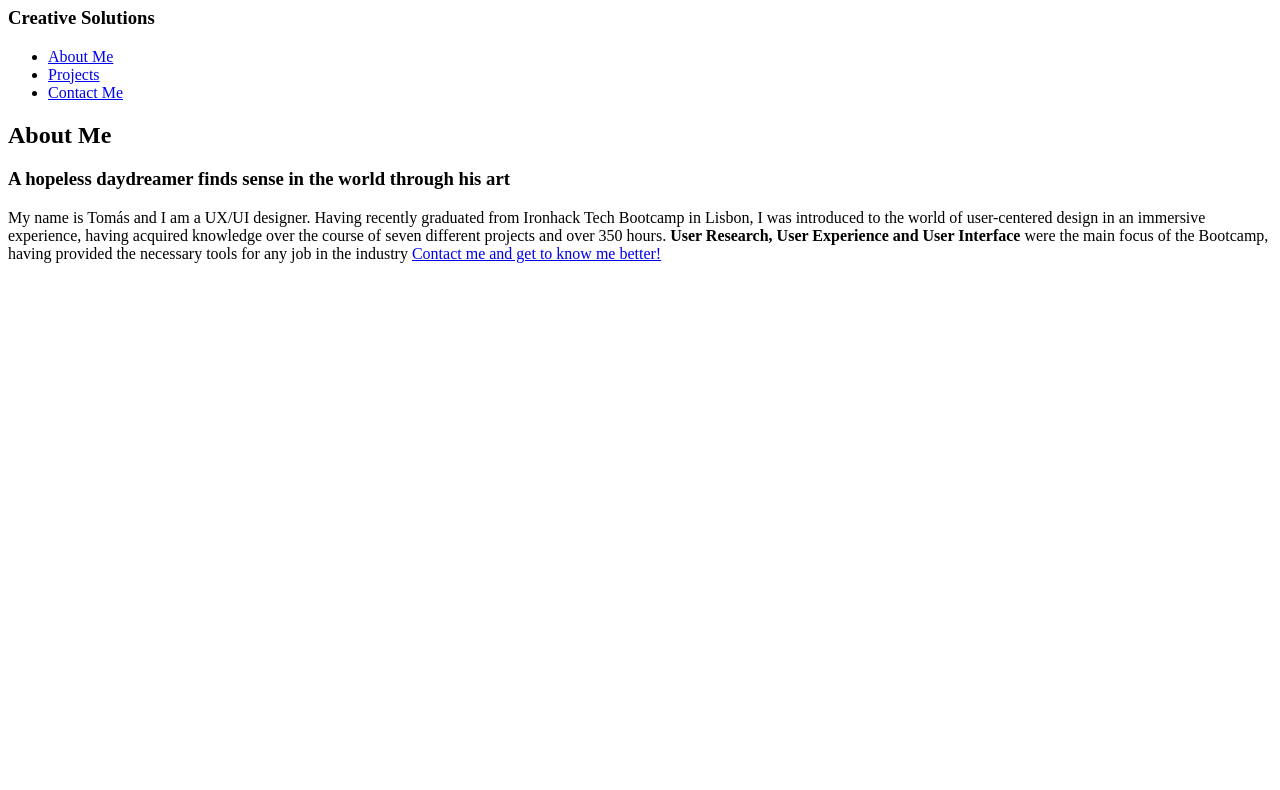
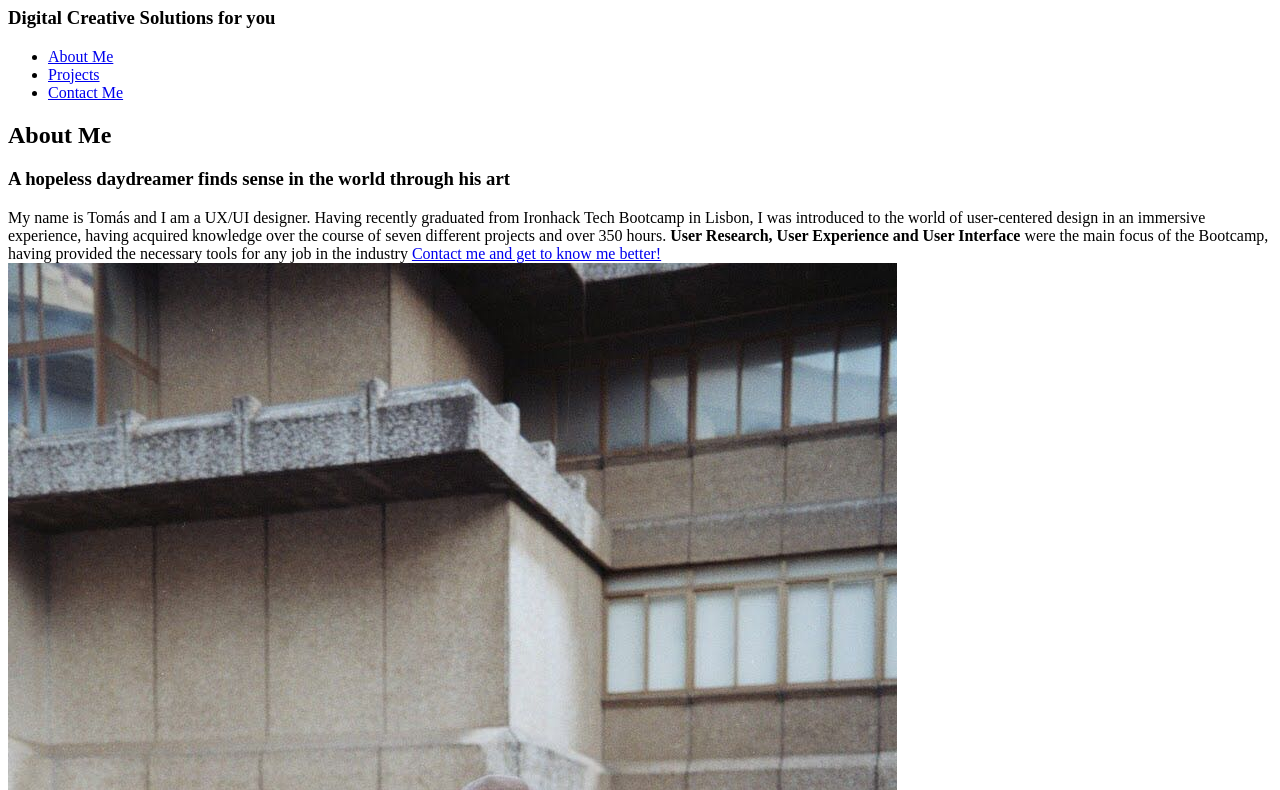
Before and after one commit to alexaragonpozal/My-First-Project, a plain HTML site: page My First Project.html in a window 1280 px wide. Shown: the part 73-863 px from the top of the page. Before the commit the page ends 800 px from the top, so only its background shows below. Drawn offline with Linux system fonts and the light colour scheme.

Commit message:
About me update image

```diff
--- a/My First Project.html
+++ b/My First Project.html
@@ -8,7 +8,7 @@
 <body>
     <header>
         <h1>Tomás Aragão</h1>
-        <h3>Creative Solutions</h3>
+        <h3>Digital Creative Solutions for you</h3>
         <nav>
             <ul>
                 <li> <a href="#AboutMe">About Me</a></li>
@@ -23,10 +23,10 @@
             <h3>A hopeless daydreamer finds sense in the world through his art</h3>
 
             <p>My name is Tomás and I am a UX/UI designer. Having recently graduated from Ironhack Tech Bootcamp in Lisbon, I was introduced to the world of user-centered design in an immersive experience, having acquired knowledge over the course of seven different projects and over 350 hours.
-                <span class="key-attributes"> <strong>User Research, User Experience and User Interface</strong> were the main focus of the Bootcamp, having provided the necessary tools for any job in the industry</span>
-                <a href="#Contact">Contact me and get to know me better!</a>
+            <span class="key-attributes"> <strong>User Research, User Experience and User Interface</strong> were the main focus of the Bootcamp, having provided the necessary tools for any job in the industry</span>
+            <a href="#Contact">Contact me and get to know me better!</a>
+            <img id="About" src="./c151661e-f60a-4c76-8736-7ec8a467e086.jpg" alt="">
             </p>
-
 
         </section>
 
```
Also changed, not shown: c151661e-f60a-4c76-8736-7ec8a467e086.jpg (added).
